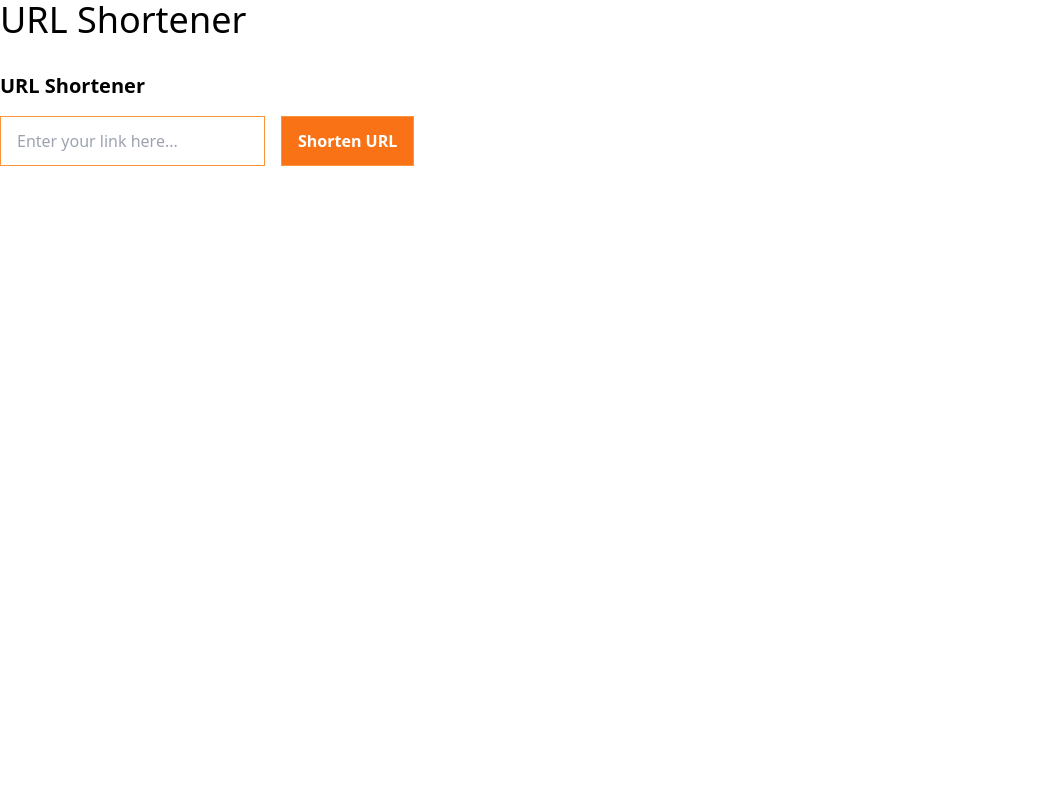
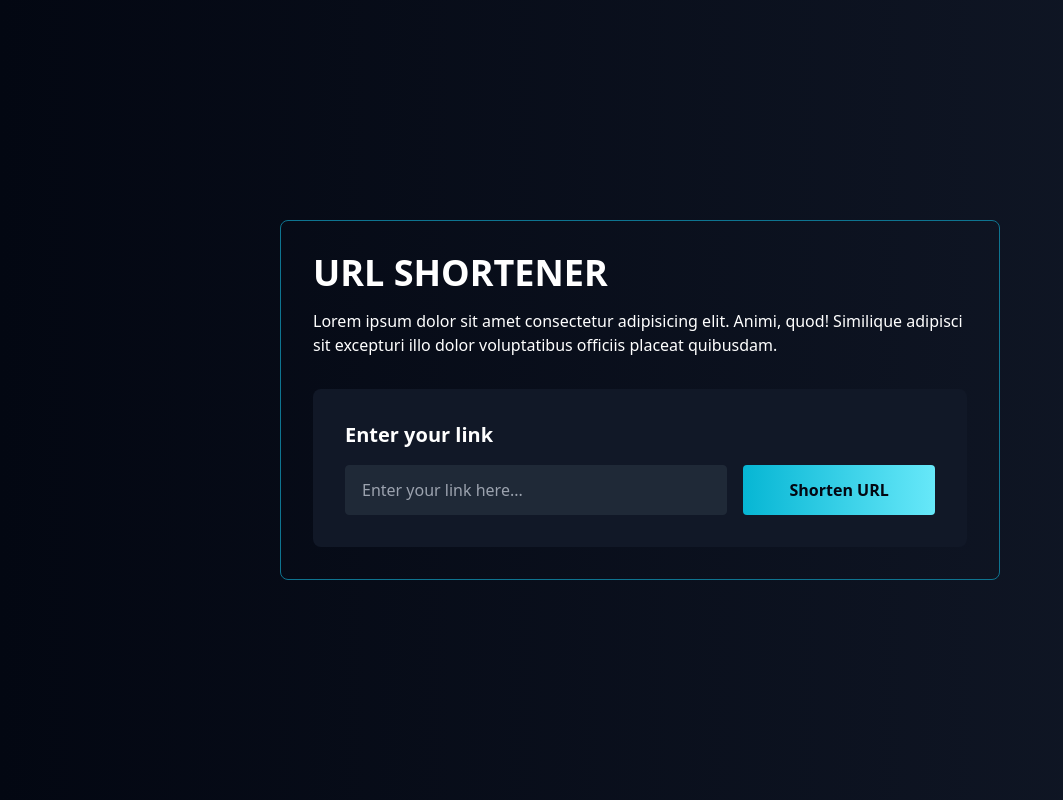
Before and after one commit to Hiiiken/url-shortner, a React (Vite) app: page / in a window 1280 px wide. Shown: the whole page, without its empty margins (0-1063 px from the left). Built offline with nearby package versions, Linux system fonts and the light colour scheme.

Commit message:
Styling the form component

```diff
--- a/src/App.tsx
+++ b/src/App.tsx
@@ -3,10 +3,19 @@ import Form from "./components/Form";
 
 const App = () => {
    return (
-      <>
-         <h1 className="text-4xl mb-8">URL Shortener</h1>
-         <Form />
-      </>
+      <div className="bg-gradient-to-r from-gray-950 to-gray-900 h-screen flex justify-center content-center flex-wrap p-10 sm:p-20">
+         <div className="w-[720px] lg:[720px] p-8 border rounded-lg border-cyan-700">
+            <h1 className="text-4xl mb-4 text-white font-black ">
+               URL SHORTENER
+            </h1>
+            <p className="text-white mb-8 text-base">
+               Lorem ipsum dolor sit amet consectetur adipisicing elit. Animi,
+               quod! Similique adipisci sit excepturi illo dolor voluptatibus
+               officiis placeat quibusdam.
+            </p>
+            <Form />
+         </div>
+      </div>
    );
 };
 
--- a/src/components/Form.tsx
+++ b/src/components/Form.tsx
@@ -10,6 +10,7 @@ const Form = () => {
    const [responseData, setResponseData] = useState<ApiResponse | null>(null);
    const [isLoading, setIsLoading] = useState(false);
    const [error, setError] = useState<string | null>(null);
+   const [isVisible, setIsVisible] = useState(false);
 
    const handleInputChange = (e: React.ChangeEvent<HTMLInputElement>) => {
       setInputValue(e.target.value);
@@ -17,6 +18,7 @@ const Form = () => {
 
    const handleButtonClick = () => {
       fetchData(inputValue);
+      setIsVisible(true);
    };
 
    const customErrorMessages: { [key: number]: string } = {
@@ -50,36 +52,48 @@ const Form = () => {
 
    return (
       <div>
-         <h2 className="text-xl font-semibold mb-4">URL Shortener</h2>
+         <div className="bg-gray-900 rounded-lg p-8">
+            <h2 className="text-xl text-white font-semibold mb-4">
+               Enter your link
+            </h2>
+            <div className="flex flex-wrap lg:flex-nowrap gap-4">
                <input
-            className="py-3 px-4 border border-orange-400"
+                  className="py-3 px-4 w-full lg:w-2/3 border rounded bg-gray-800 border-gray-800 text-white placeholder:text-gray-400 hover:border-cyan-500 hover:bg-gray-900 focus:outline-none focus:border-cyan-500 focus:bg-gray-900 active:bg-gray-900 transition ease-in-out duration-500"
                   type="text"
                   placeholder="Enter your link here..."
                   value={inputValue}
                   onChange={handleInputChange}
                />
                <button
-            className="py-3 px-4 ml-4 bg-orange-500 border border-orange-400 text-white font-semibold"
+                  className="py-3 px-4 w-full lg:w-1/3 rounded bg-gradient-to-r from-cyan-500 to-cyan-300   text-gray-950 font-semibold hover:bg-gradient-to-r hover:from-cyan-300 hover:to-cyan-500"
                   onClick={handleButtonClick}
                >
                   Shorten URL
                </button>
+            </div>
+         </div>
 
-         <div>
+         {isVisible && (
+            <div className="bg-gray-900 rounded-lg p-8 mt-4">
                {isLoading ? (
-               <p>Loading...</p>
+                  <p className="font-normal text-green-400">Loading...</p>
                ) : error ? (
                   <div>
-                  There is an error:
-                  <p className="font-bold">{error}</p>
+                     <p className="text-red-400">There is an error:</p>
+                     <p className="font-normal text-white">{error}</p>
                   </div>
                ) : responseData ? (
                   <div>
+                     <p className="font-normal text-cyan-400">
                         The short code is:
-                  <p className="font-bold">{responseData.result.short_link}</p>
+                     </p>
+                     <p className="font-normal text-white">
+                        {responseData.result.short_link}
+                     </p>
                   </div>
                ) : null}
             </div>
+         )}
       </div>
    );
 };
@@ -87,5 +101,6 @@ const Form = () => {
 export default Form;
 
 // TODO:
-// Add CSS. Deploy.
+// Add CSS.
+// Create separate components for 'Displaying' and Errors?
 // Add more validation to make sure the user enters a valid URL
```
Lines whose indentation alone changed are shown as unchanged.
